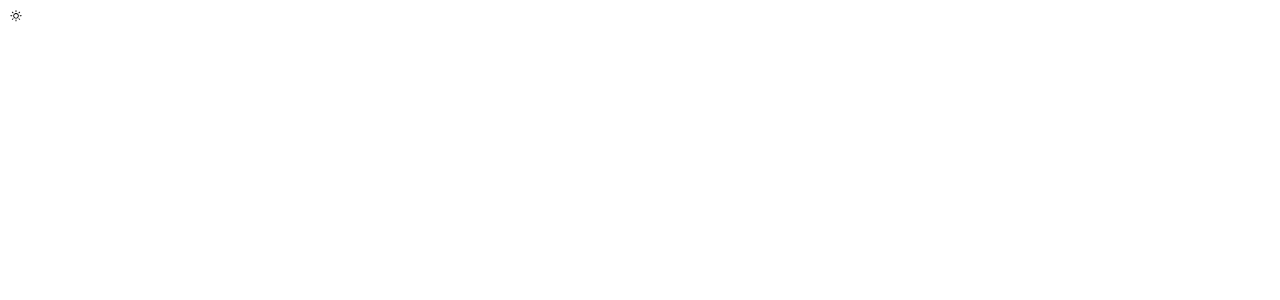
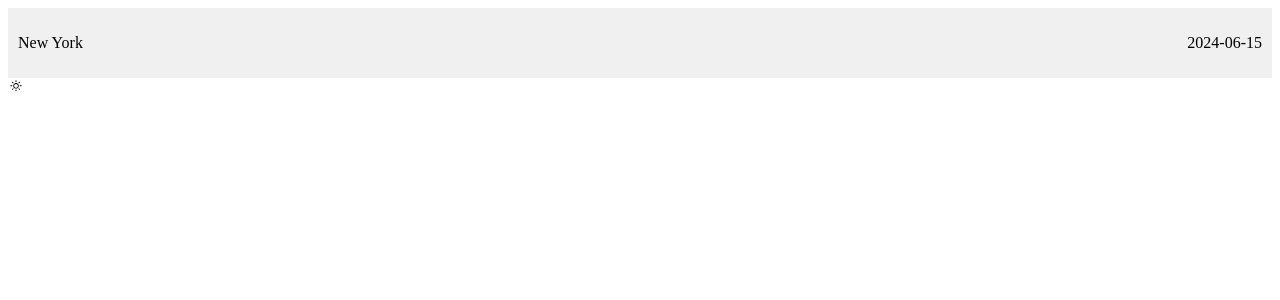
Before and after one commit to conradiscoding/weather-app, a React (Vite) app: page / in a window 1280 px wide. Shown: the top 300 px of the page. Built offline with nearby package versions, Linux system fonts and the light colour scheme.

Commit message:
add weather header

```diff
--- a/src/App.tsx
+++ b/src/App.tsx
@@ -2,11 +2,13 @@ import { useState } from 'react';
 import reactLogo from './assets/react.svg';
 import viteLogo from '/vite.svg';
 import './App.css';
-import WeatherIcon from './components/weather-icon/WeatherIcon';
+import WeatherIcon from './components/weather/icon/WeatherIcon';
+import WeatherHeader from './components/weather/header/WeatherHeader';
 
 function App() {
   return (
     <>
+      <WeatherHeader location={'New York'} date={'2024-06-15'} />
       <WeatherIcon condition={'sunny'} />
     </>
   );
--- /dev/null
+++ b/src/components/weather/header/WeatherHeader.module.css
@@ -0,0 +1,7 @@
+.headerRow {
+  display: flex;
+  justify-content: space-between;
+  align-items: center;
+  padding: 10px;
+  background-color: #f0f0f0;
+}
--- /dev/null
+++ b/src/components/weather/header/WeatherHeader.tsx
@@ -0,0 +1,19 @@
+import React from 'react';
+import styles from './WeatherHeader.module.css';
+
+interface WeatherHeaderProps {
+  location: string;
+  date: string;
+}
+
+const WeatherHeader = ({ location, date }: WeatherHeaderProps) => {
+  return (
+    // style for columns location on left and date on right
+    <div className={styles.headerRow}>
+      <p>{location}</p>
+      <p>{date}</p>
+    </div>
+  );
+};
+
+export default WeatherHeader;
```
Also changed, not shown: src/components/weather/icon/WeatherIcon.tsx (renamed from src/components/weather-icon/WeatherIcon.tsx).
